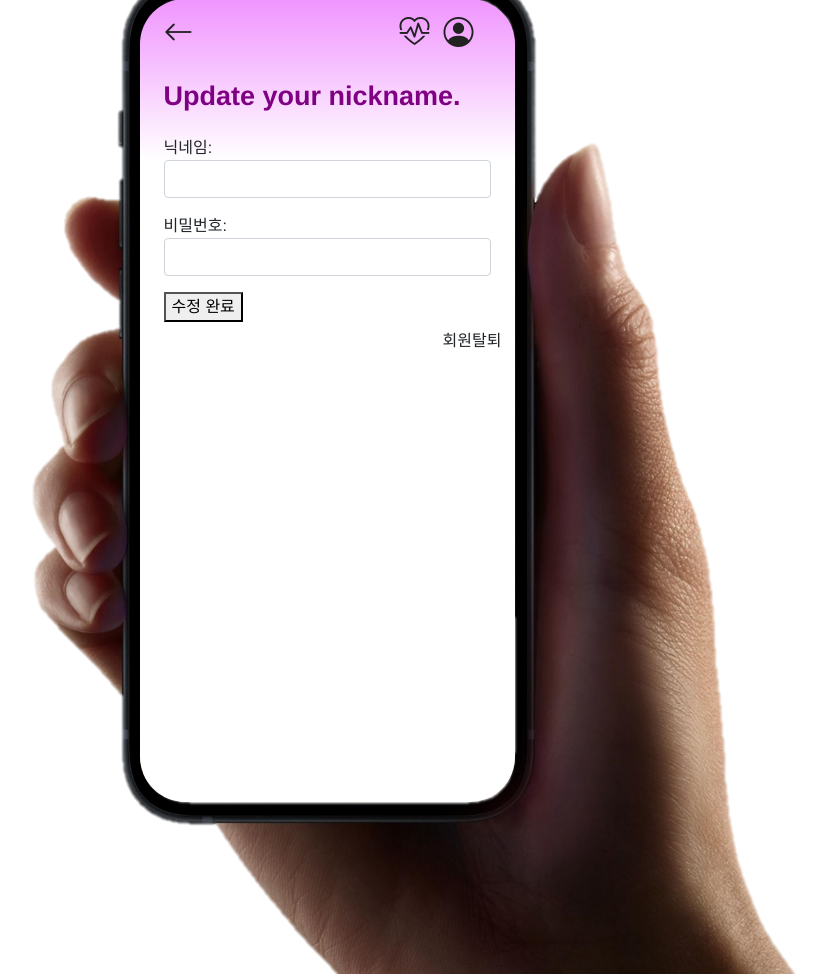
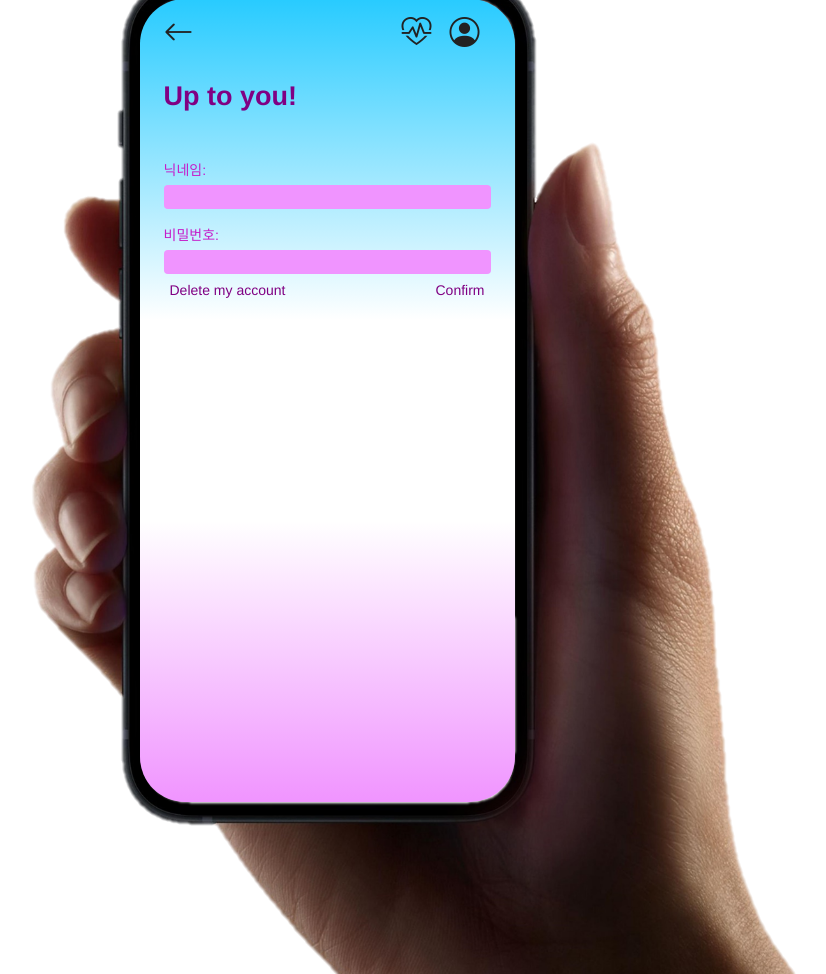
Before and after one commit to rohmantique/SSAFY-Final-Pjt, a Django app: a page that uses templates/base.html in a window 1280 px wide. Shown: the whole page, without its empty margins (313-1139 px from the left). Run offline with Django 3.2, Linux system fonts and the light colour scheme; the visitor is signed in with stand-in values (Sample User, id 1).

Commit message:
eunho/ profile.html 수정

```diff
--- a/accounts/templates/accounts/update_profile.html
+++ b/accounts/templates/accounts/update_profile.html
@@ -2,38 +2,49 @@
 
 {% block style %}
   .background {
-    background: linear-gradient(#F094FF, white 20%)
+    background: linear-gradient(#28CBFF, white 40%, white 65%, #F094FF)
+  }
+
+  p {
+    color: #C51CC9;
+    font-size: 14px;
+    margin-top: 16px;
+    margin-bottom: 5px;
+  }
+
+  label {
+    color: #C51CC9;
+    font-size: 14px;
   }
 {% endblock style %}
 
 {% block content %}
-  <div class="px-4 mt-4">
-    <h2 class="my-4">Update your nickname.</h2>
+  <div class="m-4">
+    <h2 class="mt-4 mb-5">Up to you!</h2>
 
-    {% comment %} <a href="{% url 'accounts:userdelete' user.username %}">회원 탈퇴</a> {% endcomment %}
-    <form action="" method="POST">
+    <form action="" method="POST" class="mt-4">
       {% csrf_token %}
       {{ form1.as_p }}
       {{ password_form.as_p }}
-      <button>수정 완료</button>
+      <div class="d-flex justify-content-between">
+        <button id="user-delete-btn" type="button" class="button" style="float: right" data-bs-toggle="modal" data-bs-target="#userDeleteModal">
+          Delete my account
+        </button>
+        <button type="submit" class="button">Confirm</button>
+      </div>
     </form>
   </div>
 
-  <button id="user-delete-btn" type="button" class="btn mybtn" style="float: right" data-bs-toggle="modal" data-bs-target="#userDeleteModal">
-    회원탈퇴
-  </button>
-
   <!-- userdelete Modal (accounts/user_delete.html)-->
-  <div class="modal fade" id="userDeleteModal" tabindex="-1" aria-labelledby="userDeleteModalLabel" aria-hidden="true">
-    <div class="modal-dialog">
+  <div class="modal fade" id="userDeleteModal" aria-labelledby="userDeleteModalLabel" aria-hidden="true">
+    <div class="modal-dialog modal-sm modal-dialog-centered">
       <div class="modal-content">
         <div class="modal-header">
-          <h5 class="modal-title fw-bold" id="userDeleteModal">Wanna 탈퇴?</h5>
+          <h3 class="modal-title fw-bold" id="userDeleteModal">Do you wish to withdraw?</h4>
         </div>
 
-        <div class="modal-body">
-          <p>We need your password for a withdrawl</p>
-          <strong><p id="error-msg"></p></strong>
+        <div class="py-2 px-2">
+          <p id="error-msg"></p>
           {% comment %} <form action="{% url 'accounts:userdelete' user.username %}" method="POST"> {% endcomment %}
           <form class="delete-form">
             {% csrf_token %}
@@ -47,15 +58,14 @@
               {% endif %}
             </div>
             <div class="d-flex justify-content-between mt-3">
-              <button type="button" data-bs-dismiss="modal">cancel</button>
-              <button id="delete-{{ username }}">Leave</button>
+              <button type="button" class="button" data-bs-dismiss="modal">Cancel</button>
+              <button id="delete-{{ username }}" class="button">Terminate</button>
             </div>
           </form>
         </div>
       </div>
     </div>
   </div>
-
 {% endblock content %}
 
 {% block script %}
@@ -88,6 +98,5 @@
       const userDelete = document.querySelector('.delete-form')
       attachEvent(userDelete)
     })
-
   </script>
 {% endblock script %}
--- a/static/style.css
+++ b/static/style.css
@@ -85,7 +85,7 @@ a, a:focus, a:active, a:hover {
 }
 
 nav {
-  padding: 12px 38px 0 24px;
+  padding: 12px 32px 0 24px;
 }
 
 .bi-star-half, .bi-star-fill, .bi-star {
@@ -97,6 +97,15 @@ nav {
   background: none !important;
   padding: 0 !important;
   font-size: 23px;
+}
+
+input {
+  height: 24px;
+  border: none !important;
+  background: #F094FF !important;
+  font-size: 14px !important;
+  margin-top: 4px !important;
+  padding: 0 6px !important;
 }
 
 .review-button {
@@ -116,9 +125,9 @@ nav {
   border-right: 1px solid;
   border-color: #AAAAAA;
   height: 40px;
-  width: 28px;
+  width: 20px !important;
 }
 
 .nav-icons {
-  padding: 0 3px 0 11px !important;
+  padding: 0 3px 0 15px !important;
 }
--- a/templates/base.html
+++ b/templates/base.html
@@ -24,8 +24,8 @@
   </style>
 </head>
 <body>
+  <img src="{% static 'images/iphone_13_mockup.png' %}" alt="iphone 13 mockup" class="iphone">
   <div class="background">
-    <img src="{% static 'images/iphone_13_mockup.png' %}" alt="iphone 13 mockup" class="iphone">
     <nav id="navbar" class="sticky-top">
       <div class="d-flex justify-content-between">
         <a href="{{ request.META.HTTP_REFERER }}">
@@ -47,6 +47,7 @@
     {% endblock content %}
   </div>
 
+
   <script src="https://cdn.jsdelivr.net/npm/bootstrap@5.1.3/dist/js/bootstrap.bundle.min.js" integrity="sha384-ka7Sk0Gln4gmtz2MlQnikT1wXgYsOg+OMhuP+IlRH9sENBO0LRn5q+8nbTov4+1p" crossorigin="anonymous"></script>
   <script src="https://unpkg.com/axios/dist/axios.min.js"></script>
   {% block script %}
```
Also changed, not shown: accounts/templates/accounts/signup.html (+0 -9 lines), movies/templates/movies/create.html (+14 -3 lines). Lines whose indentation alone changed are shown as unchanged.
